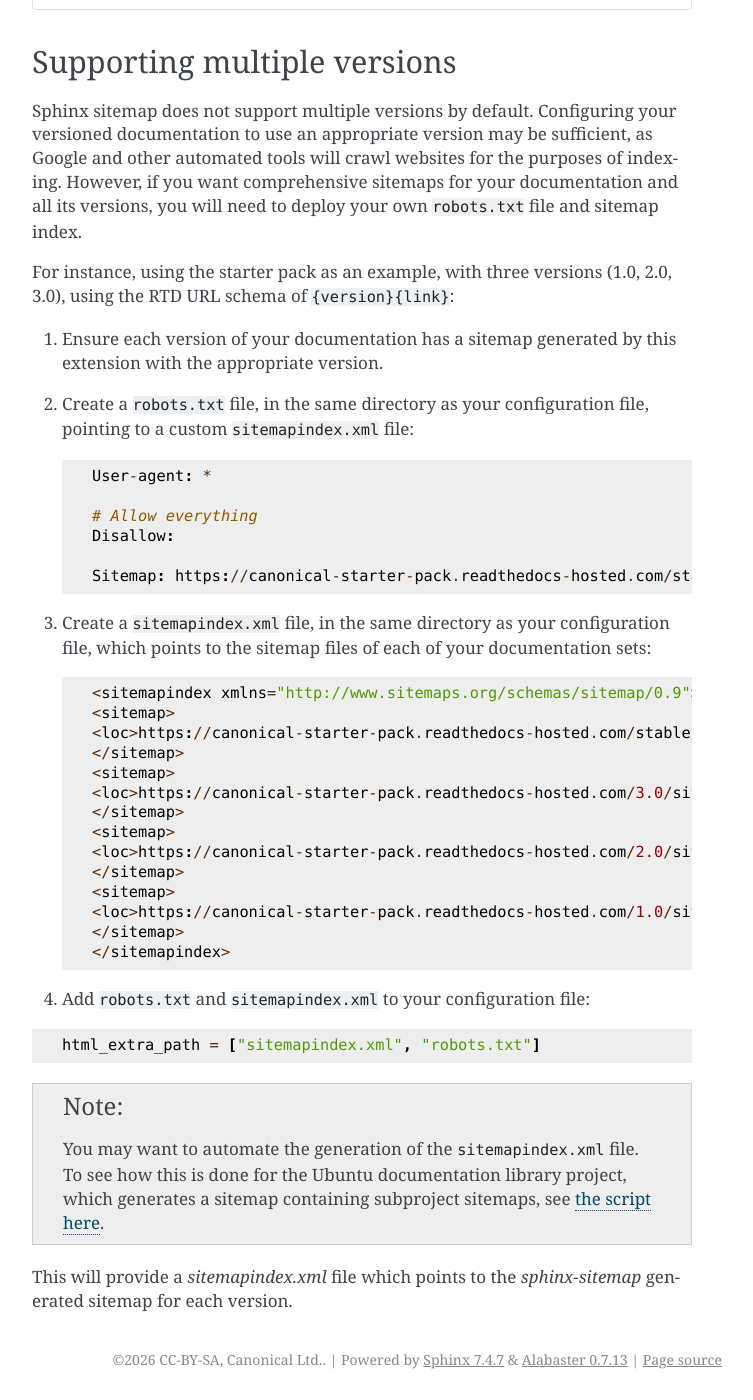
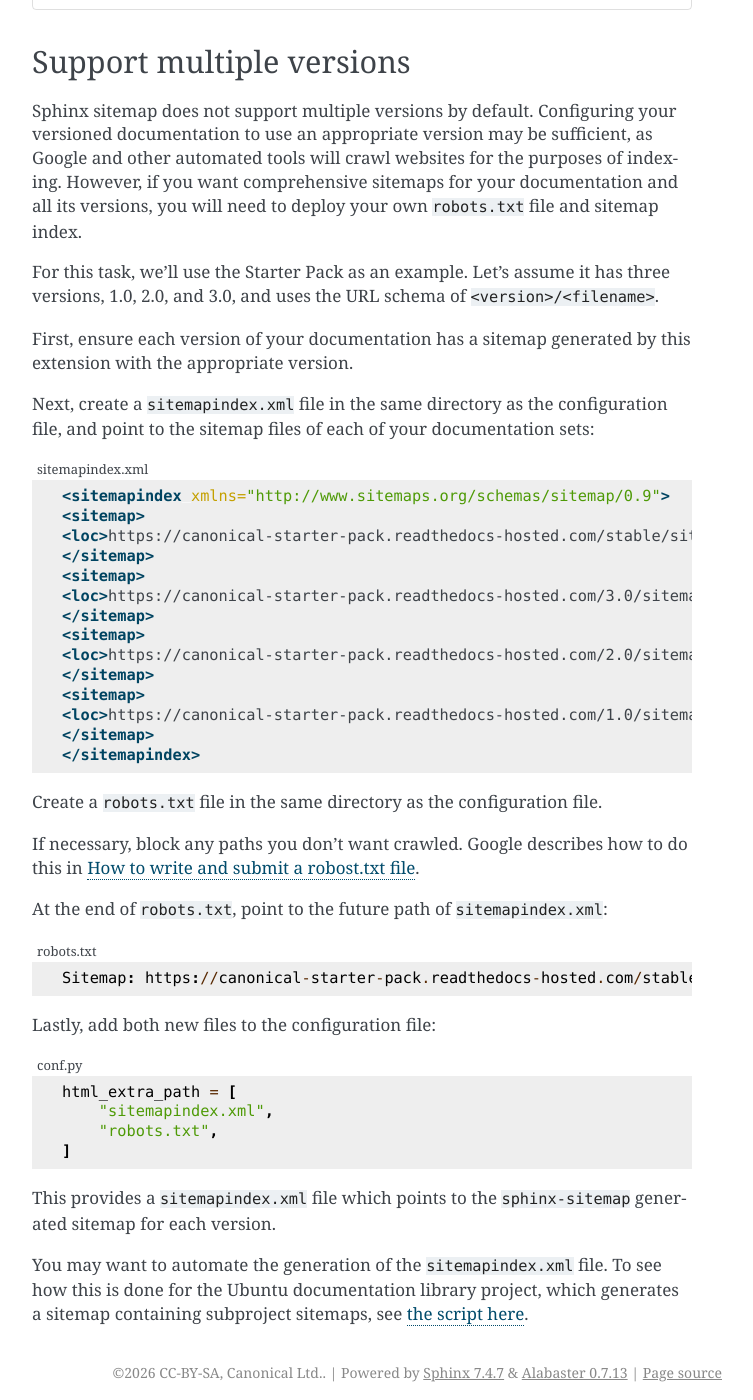
Before and after one commit to canonical/sphinx-docs-starter-pack, a Sphinx documentation site: the page built from docs/how-to/set-up-sitemaps.rst, in a window 1280 px wide and 1400 px high, scrolled down 2238 px. Shown: the whole window, without its empty margins (388-1141 px from the left). Built offline with Sphinx 7.4.7, drawn with Linux system fonts in a browser that asks for light colours; pages that are not in the unit, such as notebooks, are missing from menus; some of the changed text lies outside the part shown.

Commit message:
docs: rewrite version task

```diff
--- a/docs/how-to/set-up-sitemaps.rst
+++ b/docs/how-to/set-up-sitemaps.rst
@@ -107,8 +107,8 @@ as it is hosted on RTD:
     `Ubuntu documentation library <https://github.com/canonical/ubuntu-documentation-library>`_
     project.
 
-Supporting multiple versions
-----------------------------
+Support multiple versions
+-------------------------
 
 Sphinx sitemap does not support multiple versions by default. Configuring your
 versioned documentation to use an appropriate version may be sufficient, as
@@ -116,56 +116,60 @@ Google and other automated tools will crawl websites for the purposes of indexin
 However, if you want comprehensive sitemaps for your documentation and all its
 versions, you will need to deploy your own ``robots.txt`` file and sitemap index.
 
-For instance, using the starter pack as an example, with three versions
-(1.0, 2.0, 3.0), using the RTD URL schema of ``{version}{link}``:
+For this task, we'll use the Starter Pack as an example. Let's assume it has three
+versions, 1.0, 2.0, and 3.0, and uses the URL schema of ``<version>/<filename>``.
 
-1.  Ensure each version of your documentation has a sitemap generated by this
-    extension with the appropriate version.
+First, ensure each version of your documentation has a sitemap generated by this
+extension with the appropriate version.
 
-2.  Create a ``robots.txt`` file, in the same directory as your configuration file,
-    pointing to a custom ``sitemapindex.xml`` file:
+Next, create a ``sitemapindex.xml`` file in the same directory as the configuration
+file, and point to the sitemap files of each of your documentation sets:
 
-    .. code-block::
+.. code-block:: xml
+    :caption: sitemapindex.xml
 
-            User-agent: *
+    <sitemapindex xmlns="http://www.sitemaps.org/schemas/sitemap/0.9">
+    <sitemap>
+    <loc>https://canonical-starter-pack.readthedocs-hosted.com/stable/sitemap.xml</loc>
+    </sitemap>
+    <sitemap>
+    <loc>https://canonical-starter-pack.readthedocs-hosted.com/3.0/sitemap.xml</loc>
+    </sitemap>
+    <sitemap>
+    <loc>https://canonical-starter-pack.readthedocs-hosted.com/2.0/sitemap.xml</loc>
+    </sitemap>
+    <sitemap>
+    <loc>https://canonical-starter-pack.readthedocs-hosted.com/1.0/sitemap.xml</loc>
+    </sitemap>
+    </sitemapindex>
 
-            # Allow everything
-            Disallow:
+Create a ``robots.txt`` file in the same directory as the configuration file.
 
-            Sitemap: https://canonical-starter-pack.readthedocs-hosted.com/stable/sitemapindex.xml
+If necessary, block any paths you don't want crawled. Google describes how to do this in
+`How to write and submit a robost.txt file
+<https://developers.google.com/crawling/docs/robots-txt/create-robots-txt#create_rules>`__.
 
-3.  Create a ``sitemapindex.xml`` file, in the same directory as your configuration
-    file, which points to the sitemap files of each of your documentation sets:
-
-    .. code-block::
-
-            <sitemapindex xmlns="http://www.sitemaps.org/schemas/sitemap/0.9">
-            <sitemap>
-            <loc>https://canonical-starter-pack.readthedocs-hosted.com/stable/sitemap.xml</loc>
-            </sitemap>
-            <sitemap>
-            <loc>https://canonical-starter-pack.readthedocs-hosted.com/3.0/sitemap.xml</loc>
-            </sitemap>
-            <sitemap>
-            <loc>https://canonical-starter-pack.readthedocs-hosted.com/2.0/sitemap.xml</loc>
-            </sitemap>
-            <sitemap>
-            <loc>https://canonical-starter-pack.readthedocs-hosted.com/1.0/sitemap.xml</loc>
-            </sitemap>
-            </sitemapindex>
-
-4.  Add ``robots.txt`` and ``sitemapindex.xml`` to your configuration file:
+At the end of ``robots.txt``, point to the future path of ``sitemapindex.xml``:
 
 .. code-block::
+    :caption: robots.txt
 
-        html_extra_path = ["sitemapindex.xml", "robots.txt"]
+    Sitemap: https://canonical-starter-pack.readthedocs-hosted.com/stable/sitemapindex.xml
 
-.. note::
+Lastly, add both new files to the configuration file:
 
-    You may want to automate the generation of the ``sitemapindex.xml`` file. To
-    see how this is done for the Ubuntu documentation library project, which
-    generates a sitemap containing subproject sitemaps, see
-    `the script here <https://github.com/canonical/ubuntu-documentation-library/blob/main/scripts/generate_sitemap.py>`_.
+.. code-block::
+    :caption: conf.py
 
-This will provide a `sitemapindex.xml` file which points to the `sphinx-sitemap`
+    html_extra_path = [
+        "sitemapindex.xml",
+        "robots.txt",
+    ]
+
+This provides a ``sitemapindex.xml`` file which points to the ``sphinx-sitemap``
 generated sitemap for each version.
+
+You may want to automate the generation of the ``sitemapindex.xml`` file. To see how
+this is done for the Ubuntu documentation library project, which generates a sitemap
+containing subproject sitemaps, see `the script here
+<https://github.com/canonical/ubuntu-documentation-library/blob/main/scripts/generate_sitemap.py>`_.
```
